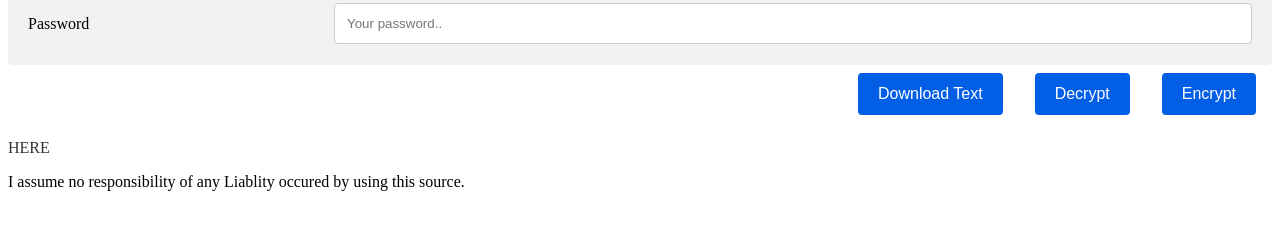
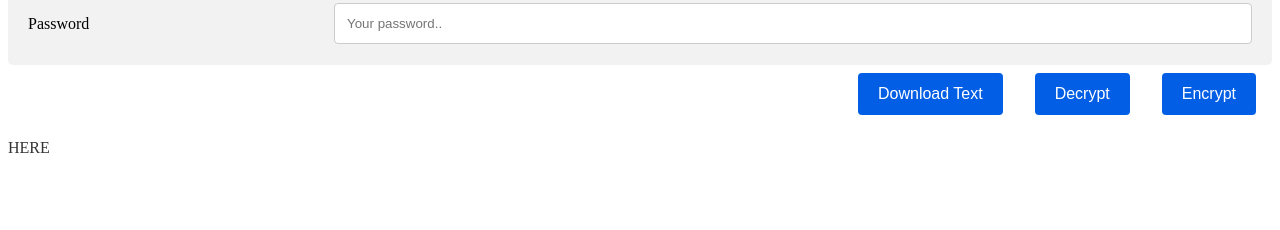
Before and after one commit to AvyChanna/AES-Cryptojs, a plain HTML site: page index.html in a window 1280 px wide. Shown: the part 378-608 px from the top of the page. Drawn offline with Linux system fonts and the light colour scheme.

Commit message:
Update index.html

```diff
--- a/index.html
+++ b/index.html
@@ -85,6 +85,7 @@
             }
         }
     </style>
+    <title>AES with Cryptojs</title>
 </head>
 
 <body>
@@ -120,7 +121,6 @@
     <br>
     <p>Copyright 2018 Avneet Singh</p>
     <p>This page is hosted on github <a href="https://www.github.com/AvyChanna/AES-Cryptojs" style="text-decoration:none;color:#333">HERE</a></p>
-    <p>I assume no responsibility of any Liablity occured by using this source.</p>
     <script>
     /*
 CryptoJS v3.1.2
```
